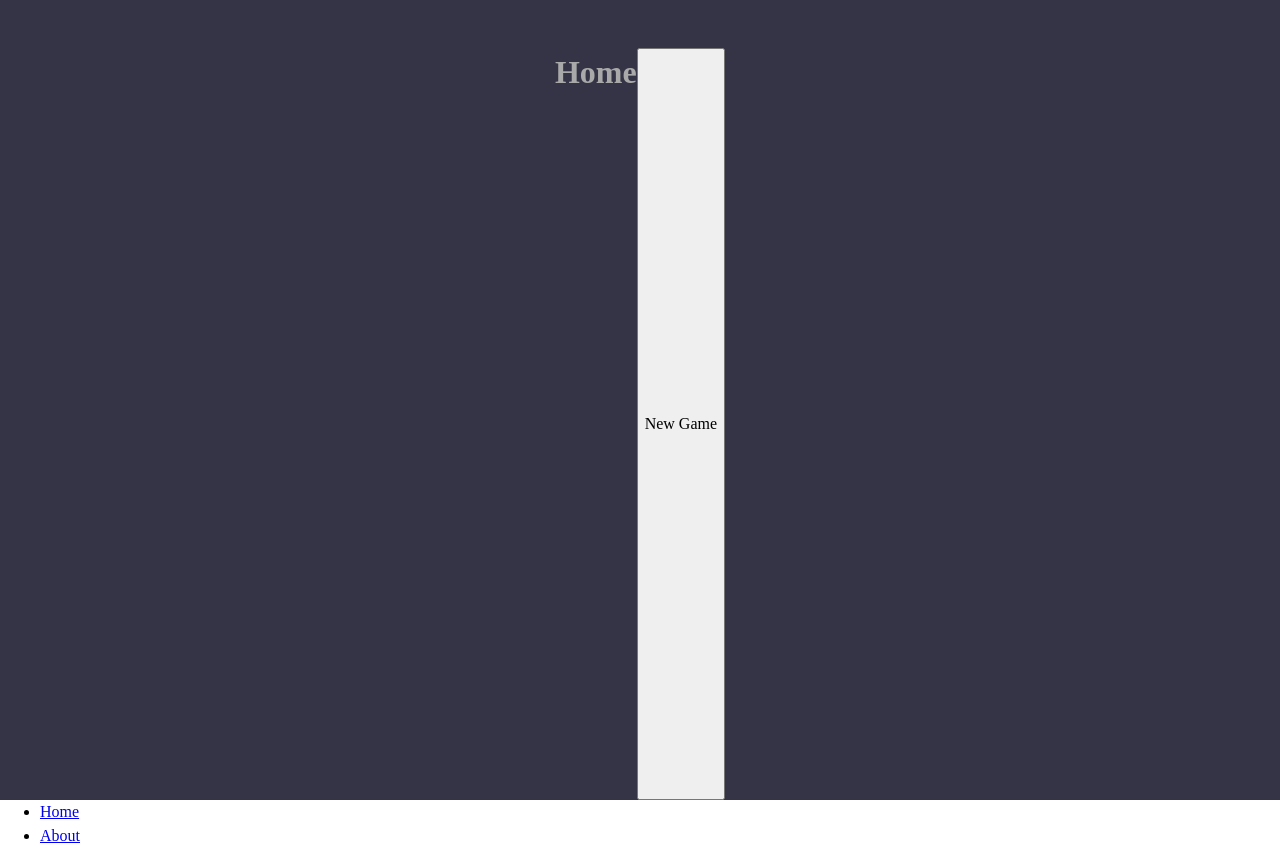
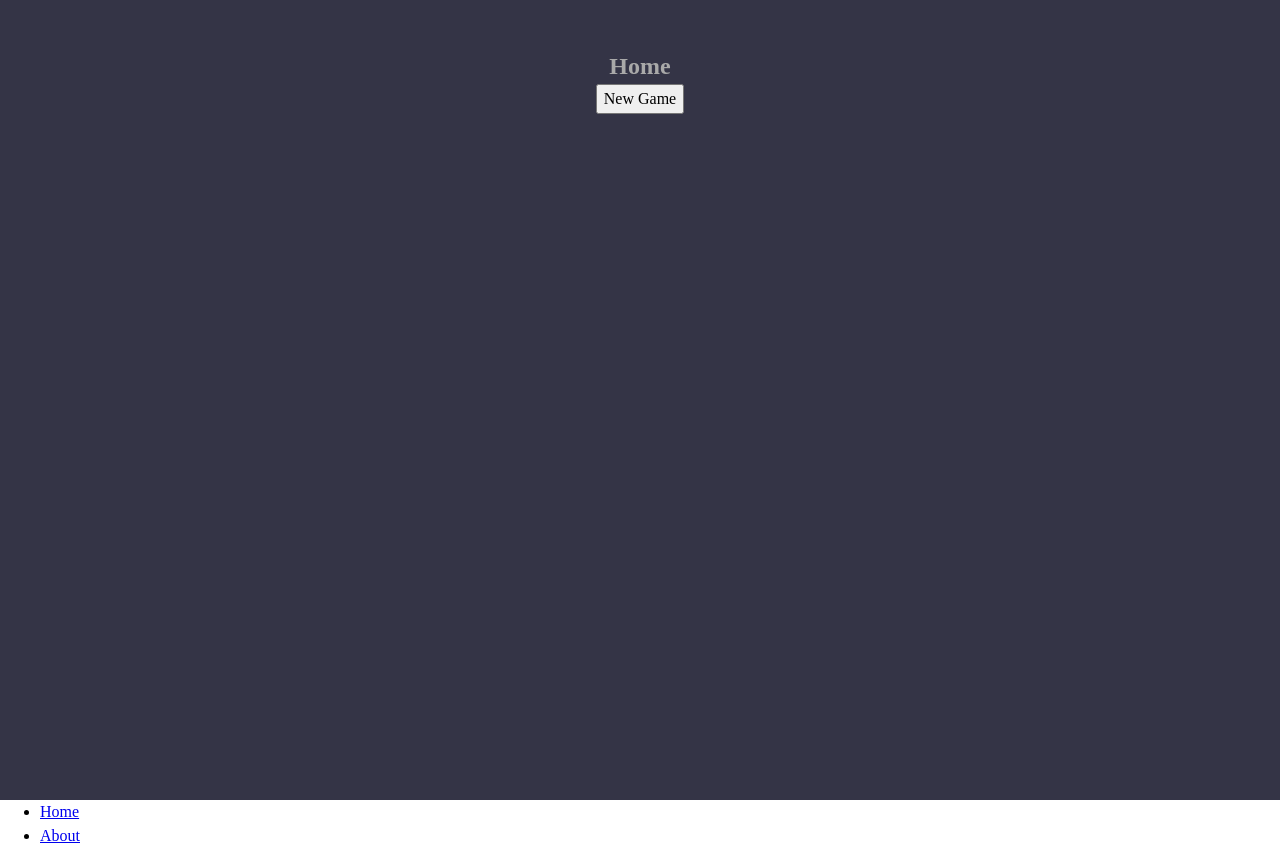
Before and after one commit to W-J-Knight/memory-game, a React app: page / in a window 1280 px wide. Built offline with nearby package versions, Linux system fonts and the light colour scheme; the HTML template or start-up script is replaced by a standard one.

Commit message:
styled the home a little

```diff
--- a/src/pages/Home/Home.jsx
+++ b/src/pages/Home/Home.jsx
@@ -1,5 +1,6 @@
 import { useGlobalContext } from "../../context/cardDeckContext";
 import ShuffleCards from "../../hooks/ShuffleCards";
+import styles from "./Home.module.css"
 const Home = () => {
   const { shuffledCards, setShuffledCards, cardsIcons } = useGlobalContext();
   const newGame = () => {
@@ -8,7 +9,7 @@ const Home = () => {
   // console.log(cardsIcons);
   console.log(shuffledCards);
   return (
-    <>
+    <section>
       <h1>Home</h1>
       <button
         onClick={() => {
@@ -17,7 +18,7 @@ const Home = () => {
       >
         New Game
       </button>
-    </>
+    </section>
   );
 };
 
--- /dev/null
+++ b/src/pages/Home/Home.module.css
@@ -0,0 +1,5 @@
+section{
+    display: flex;
+    flex-direction: column;
+    align-items: center;
+}
```
